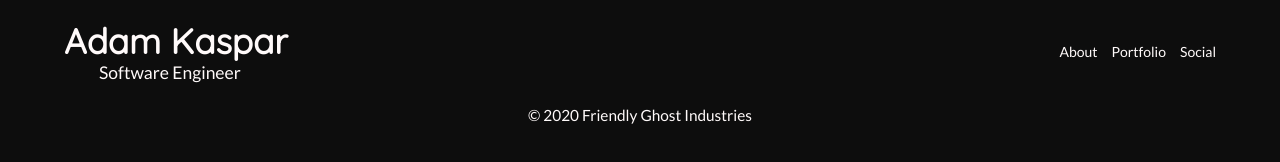
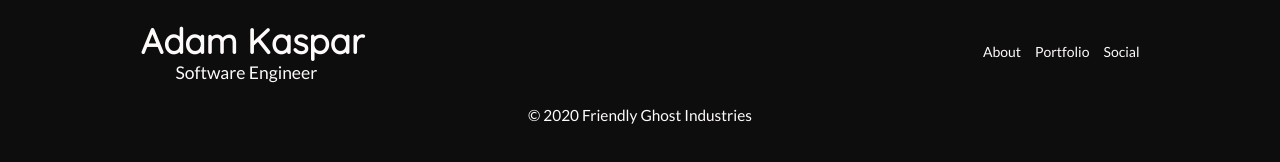
Before and after one commit to wakaspar/hildegard_dark, a website: page index.html in a window 1280 px wide. Drawn offline with nearby package versions, Linux system fonts and the light colour scheme; some packages are replaced by stand-ins of ours.

Commit message:
wraps header in ui container

```diff
--- a/index.html
+++ b/index.html
@@ -24,7 +24,7 @@
 
   <body>
     <!-- LOGO & NAVIGATION -->
-    <header>
+    <header class="ui container">
       <div class="ui text menu">
         <!-- Site title -->
         <div class="item logo">
```
